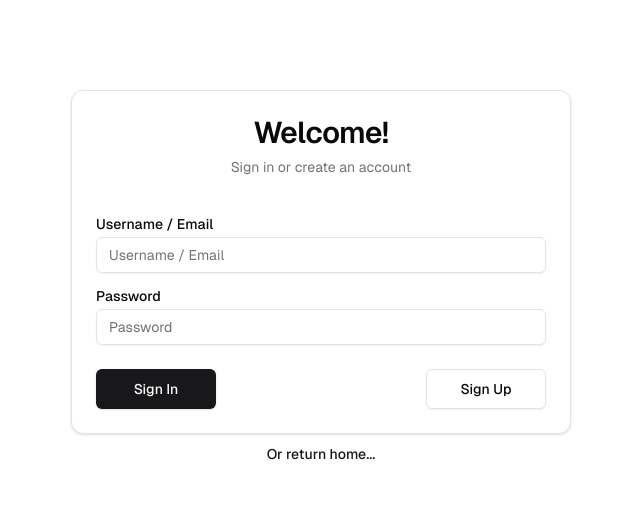
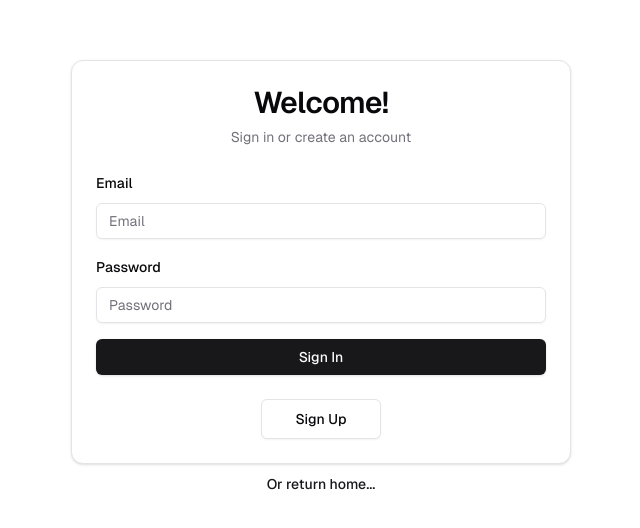
Before and after one commit to Markkreel/Simple-Authentication-Pagination, a Next.js app: page /sign-in in a window 1280 px wide. Shown: the part 118-646 px from the top of the page, without its empty margins (319-959 px from the left). Built offline with nearby package versions, Linux system fonts and the light colour scheme.

Commit message:
feat(sign-in): add form validation using react-hook-form and zod

```diff
--- a/app/(auth)/sign-in/page.tsx
+++ b/app/(auth)/sign-in/page.tsx
@@ -1,3 +1,5 @@
+"use client";
+
 import { Button } from "@/components/ui/button";
 import {
   Card,
@@ -10,8 +12,42 @@ import {
 import { Label } from "@/components/ui/label";
 import { Input } from "@/components/ui/input";
 import Link from "next/link";
+import { useForm } from "react-hook-form";
+import { zodResolver } from "@hookform/resolvers/zod";
+import * as z from "zod";
+import {
+  Form,
+  FormControl,
+  FormField,
+  FormItem,
+  FormLabel,
+  FormMessage,
+} from "@/components/ui/form";
+
+const formSchema = z.object({
+  email: z.string().email("Please enter a valid email address"),
+  password: z
+    .string()
+    .min(8, "Password must be at least 8 characters long")
+    .regex(
+      /^(?=.*[0-9])(?=.*[!@#$%^&*])/,
+      "Password must contain at least one number and one special character"
+    ),
+});
 
 export default function SignIn() {
+  const form = useForm<z.infer<typeof formSchema>>({
+    resolver: zodResolver(formSchema),
+    defaultValues: {
+      email: "",
+      password: "",
+    },
+  });
+
+  function onSubmit(values: z.infer<typeof formSchema>) {
+    console.log(values);
+  }
+
   return (
     <div className="h-screen font-[family-name:var(--font-geist-sans)] flex justify-center items-center">
       <div className="flex flex-col items-center justify-center p-6">
@@ -21,28 +57,48 @@ export default function SignIn() {
             <CardDescription>Sign in or create an account</CardDescription>
           </CardHeader>
           <CardContent>
-            <form>
-              <div className="grid w-full items-center gap-4 pt-4">
-                <div className="flex flex-col space-y-1.5">
-                  <Label htmlFor="name">Username / Email</Label>
-                  <Input id="username" placeholder="Username / Email" />
-                </div>
-                <div className="flex flex-col space-y-1.5">
-                  <Label htmlFor="name">Password</Label>
-                  <Input id="password" type="password" placeholder="Password" />
-                </div>
-              </div>
-            </form>
+            <Form {...form}>
+              <form
+                onSubmit={form.handleSubmit(onSubmit)}
+                className="space-y-4"
+              >
+                <FormField
+                  control={form.control}
+                  name="email"
+                  render={({ field }) => (
+                    <FormItem>
+                      <FormLabel>Email</FormLabel>
+                      <FormControl>
+                        <Input placeholder="Email" {...field} />
+                      </FormControl>
+                      <FormMessage />
+                    </FormItem>
+                  )}
+                />
+                <FormField
+                  control={form.control}
+                  name="password"
+                  render={({ field }) => (
+                    <FormItem>
+                      <FormLabel>Password</FormLabel>
+                      <FormControl>
+                        <Input
+                          type="password"
+                          placeholder="Password"
+                          {...field}
+                        />
+                      </FormControl>
+                      <FormMessage />
+                    </FormItem>
+                  )}
+                />
+                <Button type="submit" className="w-full hover:bg-green-600">
+                  Sign In
+                </Button>
+              </form>
+            </Form>
           </CardContent>
-          <CardFooter className="flex justify-between">
-            <Button
-              asChild
-              variant={"default"}
-              size={"lg"}
-              className="min-w-[120px] hover:bg-green-600"
-            >
-              <Link href="/welcome">Sign In</Link>
-            </Button>
+          <CardFooter className="flex justify-center">
             <Button
               asChild
               variant={"outline"}
```
